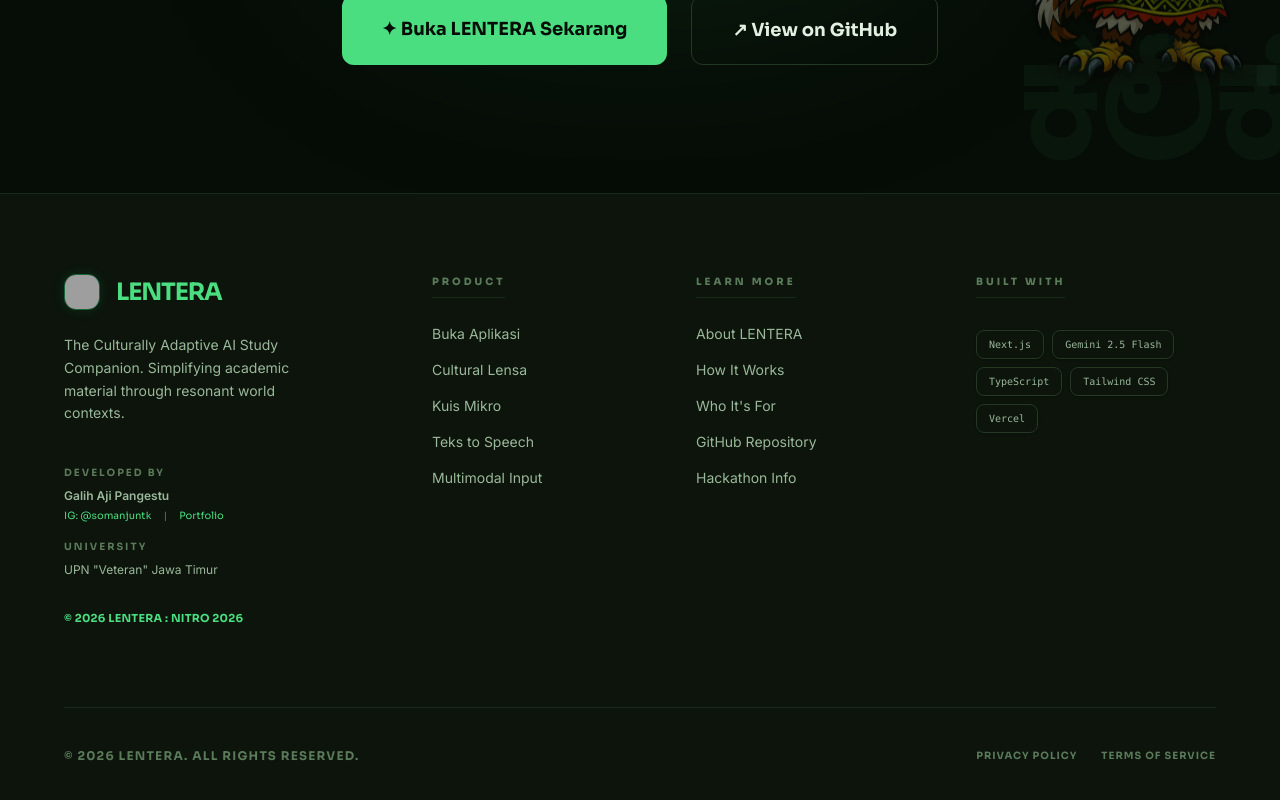
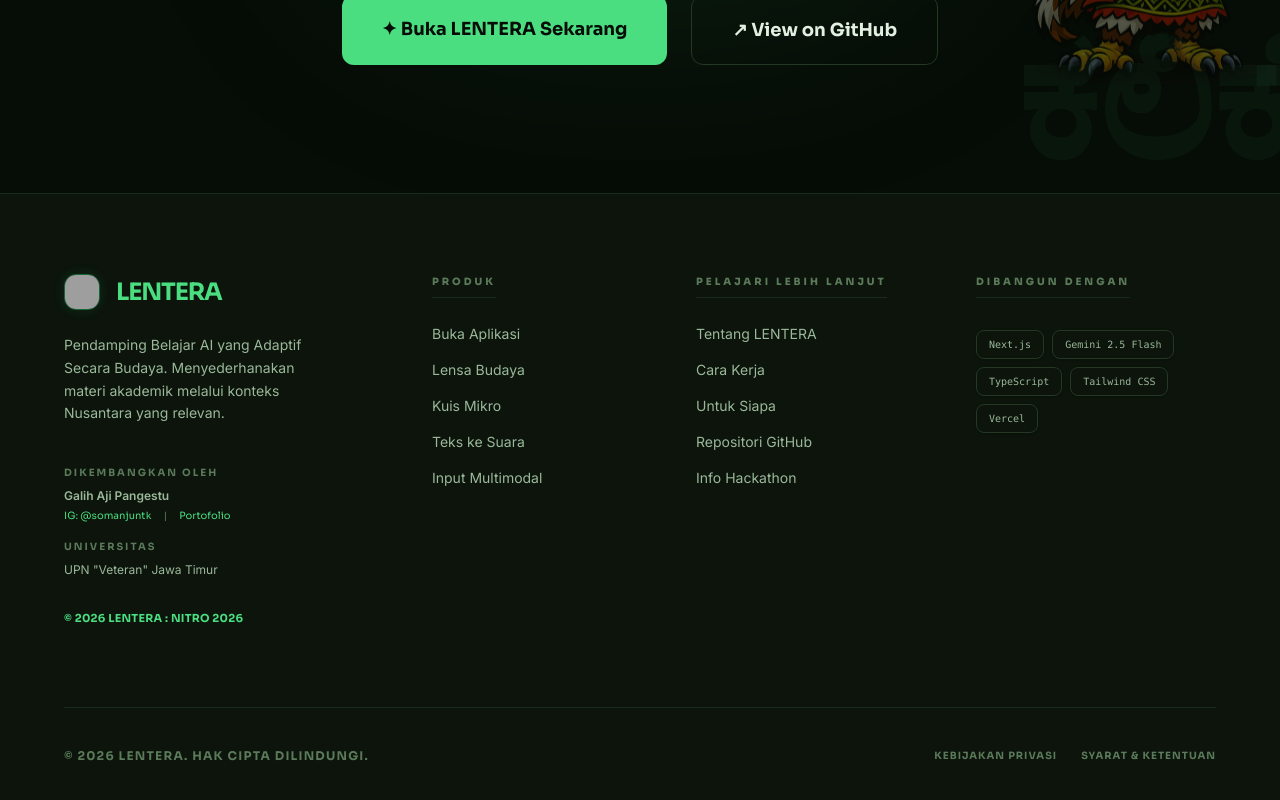
Before and after one commit to galiihajiip/lentera, a Next.js app: page /landing in a window 1280 px wide. Shown: the part 8757-9557 px from the top of the page. Built offline with nearby package versions, Linux system fonts and the light colour scheme; grey boxes are pictures that could not be loaded.

Commit message:
style: translate footer to Indonesian and update GitHub link

```diff
--- a/src/components/Footer.tsx
+++ b/src/components/Footer.tsx
@@ -14,11 +14,11 @@
               <span className="font-bold text-lentera-green text-2xl tracking-tighter uppercase">LENTERA</span>
             </div>
             <p className="text-sm text-lentera-text-secondary leading-relaxed font-body max-w-[300px]">
-              The Culturally Adaptive AI Study Companion. Simplifying academic material through resonant world contexts.
+              Pendamping Belajar AI yang Adaptif Secara Budaya. Menyederhanakan materi akademik melalui konteks Nusantara yang relevan.
             </p>
             <div className="mt-4 space-y-4">
               <div>
-                <p className="text-[10px] text-lentera-muted font-bold uppercase tracking-[0.2em] mb-2">Developed by</p>
+                <p className="text-[10px] text-lentera-muted font-bold uppercase tracking-[0.2em] mb-2">Dikembangkan oleh</p>
                 <div className="flex flex-col gap-1">
                   <p className="text-xs text-lentera-text-secondary font-body font-bold">
                     Galih Aji Pangestu
@@ -29,13 +29,13 @@
                     </a>
                     <span className="text-lentera-muted text-[10px]">|</span>
                     <a href="https://somanjuntk.vercel.app" target="_blank" rel="noopener noreferrer" className="text-[10px] text-lentera-green hover:underline">
-                      Portfolio
+                      Portofolio
                     </a>
                   </div>
                 </div>
               </div>
               <div>
-                <p className="text-[10px] text-lentera-muted font-bold uppercase tracking-[0.2em] mb-2">University</p>
+                <p className="text-[10px] text-lentera-muted font-bold uppercase tracking-[0.2em] mb-2">Universitas</p>
                 <p className="text-xs text-lentera-text-secondary font-body">UPN "Veteran" Jawa Timur</p>
               </div>
               <p className="text-[11px] text-lentera-green font-bold pt-4 tracking-wide">
@@ -47,9 +47,9 @@
           {/* MIDDLE COLUMNS (Product & Learn More) */}
           <div className="grid grid-cols-2 col-span-1 md:col-span-1 lg:col-span-2 gap-12 lg:pl-16">
             <div className="flex flex-col gap-6">
-              <h4 className="text-[10px] font-extrabold text-lentera-muted uppercase tracking-[0.3em] border-b border-lentera-border pb-2 inline-block w-fit">Product</h4>
+              <h4 className="text-[10px] font-extrabold text-lentera-muted uppercase tracking-[0.3em] border-b border-lentera-border pb-2 inline-block w-fit">Produk</h4>
               <ul className="flex flex-col gap-3">
-                {['Buka Aplikasi', 'Cultural Lensa', 'Kuis Mikro', 'Teks to Speech', 'Multimodal Input'].map(item => (
+                {['Buka Aplikasi', 'Lensa Budaya', 'Kuis Mikro', 'Teks ke Suara', 'Input Multimodal'].map(item => (
                   <li key={item}>
                     <Link href={item === 'Buka Aplikasi' ? '/app' : '#'} className="text-sm text-lentera-text-secondary hover:text-lentera-green transition-all hover:translate-x-1 inline-block font-body">
                       {item}
@@ -59,14 +59,14 @@
               </ul>
             </div>
             <div className="flex flex-col gap-6">
-              <h4 className="text-[10px] font-extrabold text-lentera-muted uppercase tracking-[0.3em] border-b border-lentera-border pb-2 inline-block w-fit">Learn More</h4>
+              <h4 className="text-[10px] font-extrabold text-lentera-muted uppercase tracking-[0.3em] border-b border-lentera-border pb-2 inline-block w-fit">Pelajari Lebih Lanjut</h4>
               <ul className="flex flex-col gap-3">
-                {['About LENTERA', 'How It Works', 'Who It\'s For', 'GitHub Repository', 'Hackathon Info'].map(item => (
+                {['Tentang LENTERA', 'Cara Kerja', 'Untuk Siapa', 'Repositori GitHub', 'Info Hackathon'].map(item => (
                   <li key={item}>
                     <a
-                      href={item === 'GitHub Repository' ? 'https://github.com/galiihajiip/kalika' : '#'}
-                      target={item === 'GitHub Repository' ? '_blank' : undefined}
-                      rel={item === 'GitHub Repository' ? 'noopener noreferrer' : undefined}
+                      href={item === 'Repositori GitHub' ? 'https://github.com/galiihajiip/lentera' : '#'}
+                      target={item === 'Repositori GitHub' ? '_blank' : undefined}
+                      rel={item === 'Repositori GitHub' ? 'noopener noreferrer' : undefined}
                       className="text-sm text-lentera-text-secondary hover:text-lentera-green transition-all hover:translate-x-1 inline-block font-body"
                     >
                       {item}
@@ -79,7 +79,7 @@
 
           {/* RIGHT COLUMN */}
           <div className="flex flex-col gap-6">
-            <h4 className="text-[10px] font-extrabold text-lentera-muted uppercase tracking-[0.3em] border-b border-lentera-border pb-2 inline-block w-fit">Built With</h4>
+            <h4 className="text-[10px] font-extrabold text-lentera-muted uppercase tracking-[0.3em] border-b border-lentera-border pb-2 inline-block w-fit">Dibangun Dengan</h4>
             <div className="flex flex-wrap gap-2 pt-2">
               {['Next.js', 'Gemini 2.5 Flash', 'TypeScript', 'Tailwind CSS', 'Vercel'].map(tech => (
                 <div key={tech} className="px-3 py-1.5 bg-lentera-surface border border-lentera-border2 rounded-lg font-mono text-[10px] text-lentera-text-secondary hover:border-lentera-green/50 transition-all cursor-default shadow-sm">
@@ -93,10 +93,10 @@
 
         {/* BOTTOM STRIP */}
         <div className="pt-10 border-t border-lentera-border flex flex-col md:flex-row items-center justify-between gap-6">
-          <p className="text-xs text-lentera-muted font-bold uppercase tracking-widest">© 2026 LENTERA. All rights reserved.</p>
+          <p className="text-xs text-lentera-muted font-bold uppercase tracking-widest">© 2026 LENTERA. Hak Cipta Dilindungi.</p>
           <div className="flex items-center gap-6">
-             <Link href="#" className="text-[10px] text-lentera-muted hover:text-lentera-green transition-colors uppercase font-bold tracking-widest">Privacy Policy</Link>
-             <Link href="#" className="text-[10px] text-lentera-muted hover:text-lentera-green transition-colors uppercase font-bold tracking-widest">Terms of Service</Link>
+             <Link href="#" className="text-[10px] text-lentera-muted hover:text-lentera-green transition-colors uppercase font-bold tracking-widest">Kebijakan Privasi</Link>
+             <Link href="#" className="text-[10px] text-lentera-muted hover:text-lentera-green transition-colors uppercase font-bold tracking-widest">Syarat & Ketentuan</Link>
           </div>
         </div>
       </div>
```
